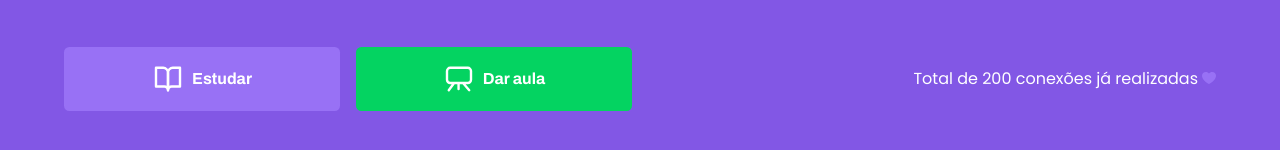
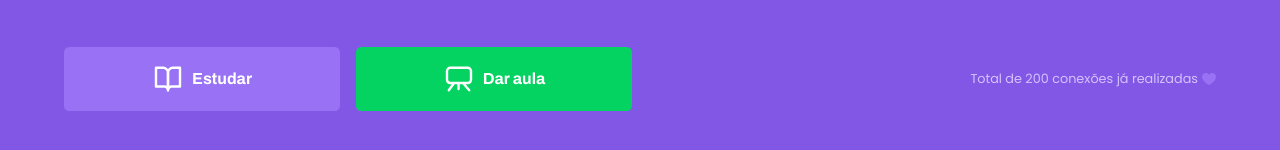
Before and after one commit to danieljpgo/consulty-web, a React (Create React App) app: page / in a window 1280 px wide. Shown: the part 508-658 px from the top of the page. Built offline with nearby package versions, Linux system fonts and the light colour scheme.

Commit message:
feat: add react router dom and routes files

```diff
--- a/package.json
+++ b/package.json
@@ -10,9 +10,11 @@
     "@types/node": "^12.0.0",
     "@types/react": "^16.9.0",
     "@types/react-dom": "^16.9.0",
+    "@types/react-router-dom": "^5.1.5",
     "@types/styled-components": "^5.1.2",
     "react": "^16.13.1",
     "react-dom": "^16.13.1",
+    "react-router-dom": "^5.2.0",
     "react-scripts": "3.4.1",
     "styled-components": "^5.1.1",
     "typescript": "~3.7.2"
--- /dev/null
+++ b/src/app/common/layout/Home/index.tsx
@@ -0,0 +1,18 @@
+import React from 'react';
+import { Container } from './styles';
+
+interface Props {
+  children: React.ReactNode
+}
+
+const Home: React.FC<Props> = (props) => {
+  const { children } = props;
+
+  return (
+    <Container>
+      {children}
+    </Container>
+  );
+};
+
+export default Home;
--- /dev/null
+++ b/src/app/common/layout/Home/styles.ts
@@ -0,0 +1,5 @@
+import styled from 'styled-components';
+
+export const Container = styled.main`
+  background-color: ${(props) => props.theme.colors.primary.main};
+`;
--- a/src/app/index.tsx
+++ b/src/app/index.tsx
@@ -2,16 +2,12 @@ import React from 'react';
 import { ThemeProvider } from 'styled-components';
 import GlobalStyle from './styles/global';
 import Light from './styles/themes/light';
-// import Navigation from './common/layout/Navigation';
-import Landing from './pages/Landing';
+import Routes from './routes';
 
 const App: React.FC = () => (
   <ThemeProvider theme={Light}>
     <GlobalStyle />
-    <Landing />
-    {/* <Navigation>
-      <Landing />
-    </Navigation> */}
+    <Routes />
   </ThemeProvider>
 );
 
--- /dev/null
+++ b/src/app/pages/Form/index.tsx
@@ -0,0 +1,10 @@
+import React from 'react';
+import { Container } from './styles';
+
+const Form: React.FC = () => (
+  <Container>
+    a
+  </Container>
+);
+
+export default Form;
--- /dev/null
+++ b/src/app/pages/Form/styles.ts
@@ -0,0 +1,5 @@
+import styled from 'styled-components';
+
+export const Container = styled.div`
+
+`;
--- a/src/app/pages/Landing/index.tsx
+++ b/src/app/pages/Landing/index.tsx
@@ -13,7 +13,7 @@ import studyIcon from '../../common/assets/icons/study.svg';
 import classIcon from '../../common/assets/icons/give-classes.svg';
 import purpleHeart from '../../common/assets/icons/purple-heart.svg';
 
-const Home: React.FC = () => (
+const Landing: React.FC = () => (
   <Container>
     <Brand>
       <img
@@ -63,4 +63,4 @@ const Home: React.FC = () => (
   </Container>
 );
 
-export default Home;
+export default Landing;
--- a/src/app/pages/Landing/styles.ts
+++ b/src/app/pages/Landing/styles.ts
@@ -1,6 +1,6 @@
 import styled from 'styled-components';
 
-export const Container = styled.main`
+export const Container = styled.div`
   display: grid;
   grid-gap: 3em;
   grid-template-columns: auto;
@@ -78,10 +78,16 @@ export const Counter = styled.div`
   align-items: center;
   justify-content: center;
   text-align: center;
-  img{
-    margin-left: 0.25rem;
+  color: ${(props) => props.theme.colors.text.base};
+  span{
+    display: flex;
+    align-items: center;
+    img{
+      margin-left: 0.25rem;
+    }
   }
   @media (min-width: ${(props) => props.theme.breakpoints.small}px) {
+    font-size: 0.8rem;
     justify-content: flex-end;
   }
 `;
--- /dev/null
+++ b/src/app/pages/Teachers/index.tsx
@@ -0,0 +1,10 @@
+import React from 'react';
+import { Container } from './styles';
+
+const Teachers: React.FC = () => (
+  <Container>
+    a
+  </Container>
+);
+
+export default Teachers;
--- /dev/null
+++ b/src/app/pages/Teachers/styles.ts
@@ -0,0 +1,5 @@
+import styled from 'styled-components';
+
+export const Container = styled.div`
+
+`;
--- /dev/null
+++ b/src/app/routes/index.tsx
@@ -0,0 +1,40 @@
+import React from 'react';
+import { BrowserRouter, Route, Switch } from 'react-router-dom';
+import Landing from '../pages/Landing/index';
+import Teachers from '../pages/Teachers';
+import Form from '../pages/Form';
+import Navigation from '../common/layout/Navigation';
+import Home from '../common/layout/Home';
+
+const Routes: React.FC = () => (
+  <BrowserRouter>
+    <Switch>
+      <Route
+        path="/"
+        exact
+      >
+        <Home>
+          <Landing />
+        </Home>
+      </Route>
+      <Route>
+        <Navigation>
+          <Route
+            path="/form"
+            exact
+          >
+            <Teachers />
+          </Route>
+          <Route
+            path="/teachers"
+            exact
+          >
+            <Form />
+          </Route>
+        </Navigation>
+      </Route>
+    </Switch>
+  </BrowserRouter>
+);
+
+export default Routes;
--- a/src/app/styles/global.ts
+++ b/src/app/styles/global.ts
@@ -16,8 +16,7 @@ export default createGlobalStyle`
     }
 
     body{
-      background-color: ${(props) => props.theme.colors.primary.main};
-      /* background-color: ${(props) => props.theme.colors.background};    */
+      background-color: ${(props) => props.theme.colors.background};
     }
 
     body, input, button, textarea {
```
Also changed, not shown: 1 other file (tests, documents, lock files or other folders).
